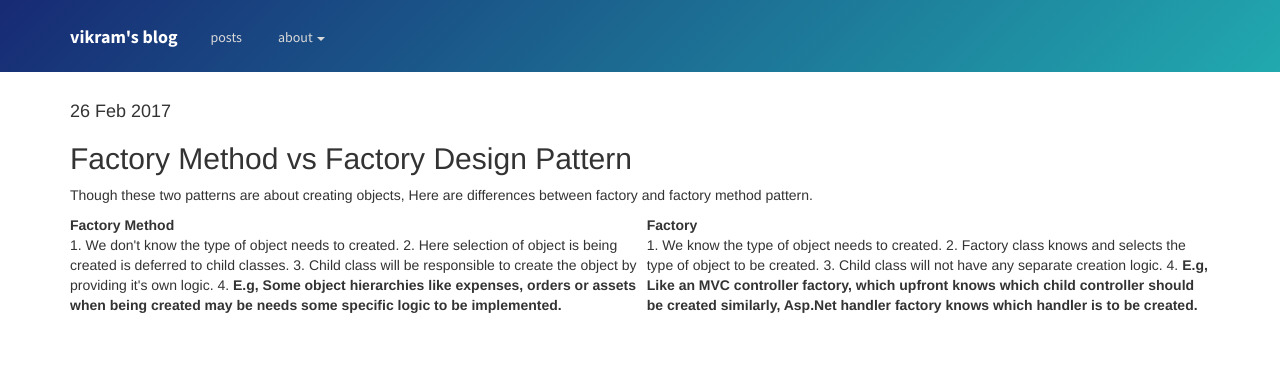
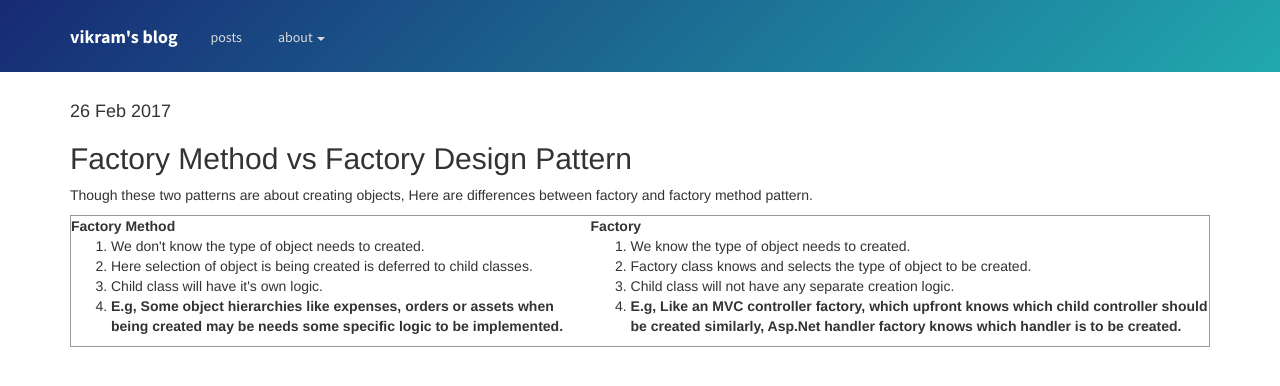
Before and after one commit to srirangamv/srirangamv.github.io, a Jekyll site: the page built from _posts/2017-02-26-factory-factory_method_design-pattern.md, in a window 1280 px wide. Shown: the top 386 px of the page. Built offline with Jekyll 4.4.1, drawn with Linux system fonts in a browser that asks for light colours; nearby versions of some CDN libraries.

Commit message:
formatting..

```diff
--- a/_posts/2017-02-26-factory-factory_method_design-pattern.md
+++ b/_posts/2017-02-26-factory-factory_method_design-pattern.md
@@ -6,21 +6,26 @@
 date: 2017-02-26
 ---
 <p>Though these two patterns are about creating objects, Here are differences between factory and factory method pattern.</p>
-<table>
+<table style="border:solid 1px #999">
 <tr>
 <th>Factory Method</th>
 <th>Factory</th>
 </tr>
 <tr>
 <td>
-1. We don't know the type of object needs to created.
-2. Here selection of object is being created is deferred to child classes.
-3. Child class will be responsible to create the object by providing it's own logic.
-4. <b>E.g, Some object hierarchies like expenses, orders or assets when being created may be needs some specific logic to be implemented.</b></td>
+<ol>
+<li>We don't know the type of object needs to created.</li>
+<li>Here selection of object is being created is deferred to child classes.</li>
+<li>Child class will have it's own logic.</li>
+<li><b>E.g, Some object hierarchies like expenses, orders or assets when being created may be needs some specific logic to be implemented.</b></li>
+</ol>
+</td>
 <td>
-1. We know the type of object needs to created.
-2. Factory class knows and selects the type of object to be created.
-3. Child class will not have any separate creation logic.
-4. <b>E.g, Like an MVC controller factory, which upfront knows which child controller should be created similarly, Asp.Net handler factory knows which handler is to be created.</b></td>
+<ol>
+<li>We know the type of object needs to created.</li>
+<li>Factory class knows and selects the type of object to be created.</li>
+<li>Child class will not have any separate creation logic.</li>
+<li><b>E.g, Like an MVC controller factory, which upfront knows which child controller should be created similarly, Asp.Net handler factory knows which handler is to be created.</b></li>
+</ol></td>
 </tr>
 </table>
```
